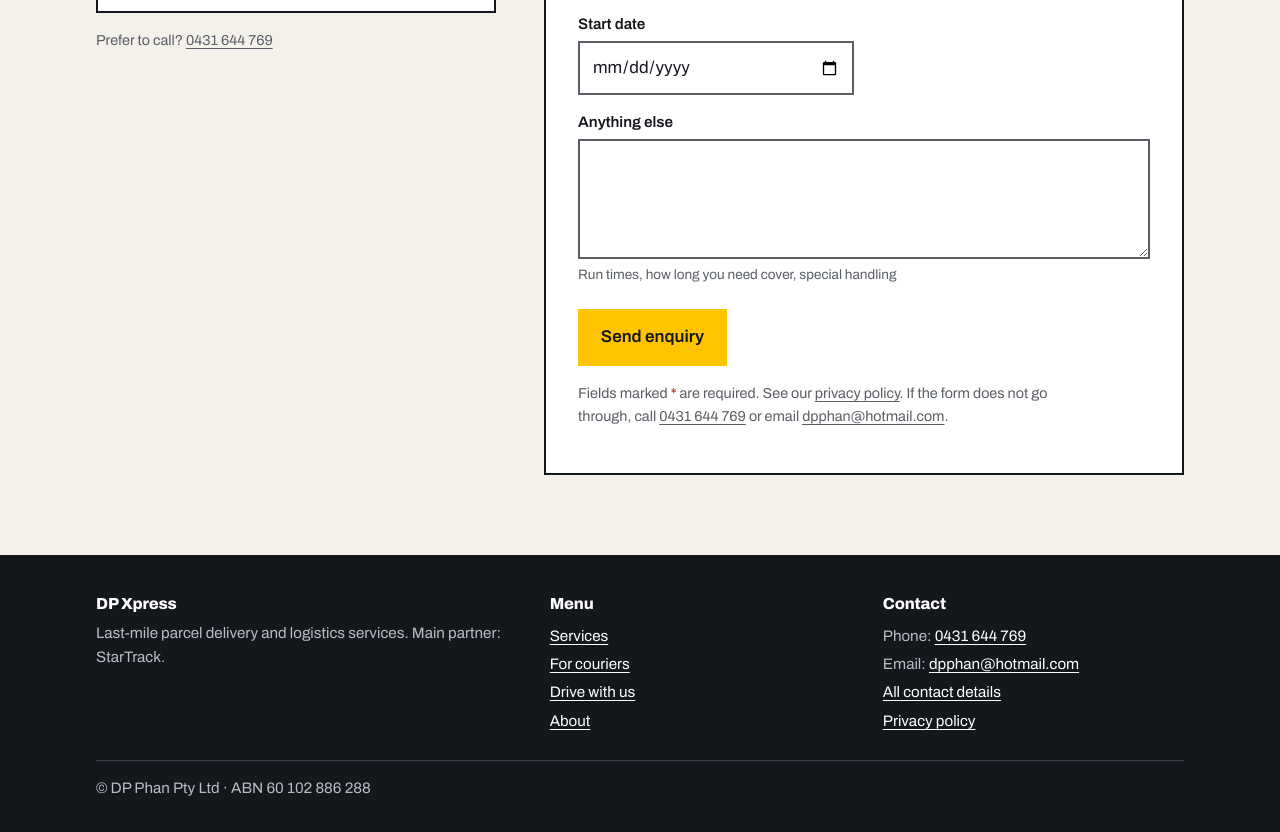
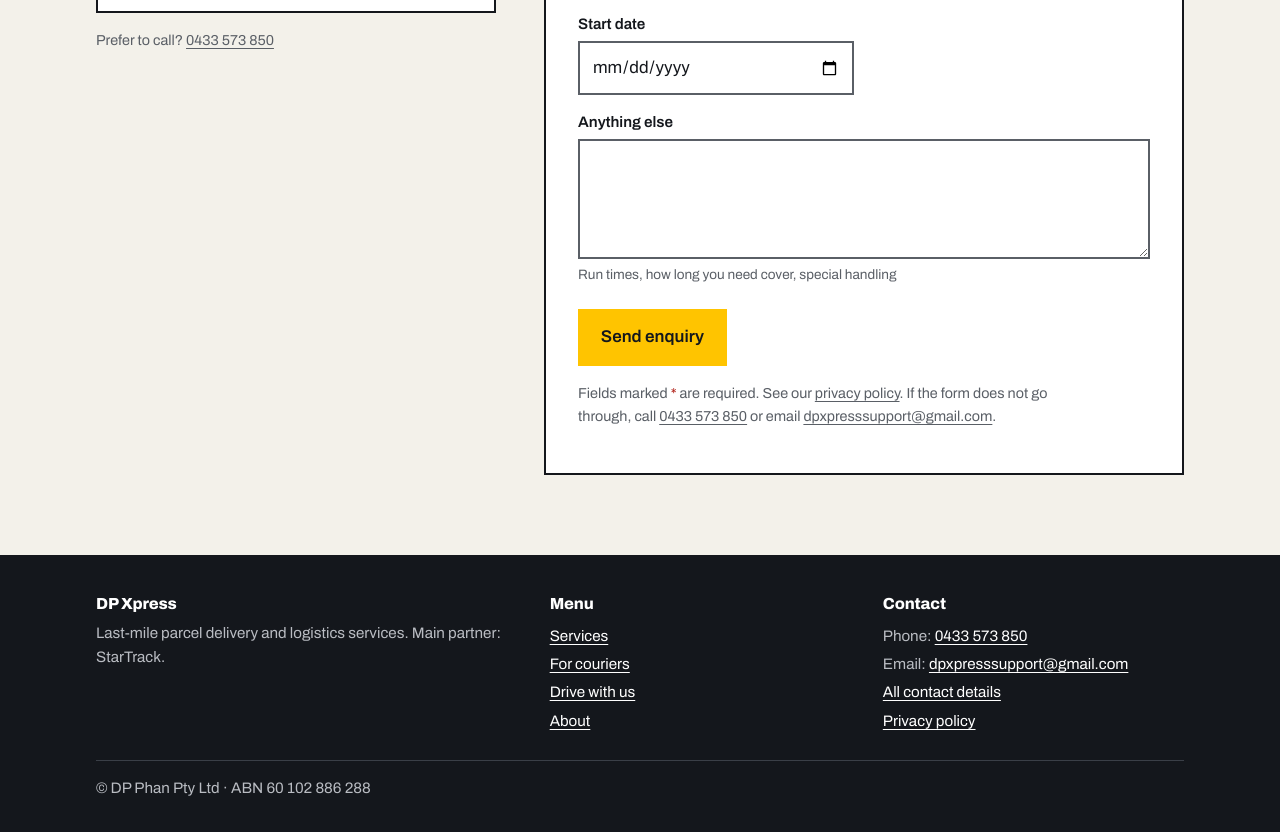
Before and after one commit to trananhb1/dpxpress, a plain HTML site: page docs/for-couriers.html in a window 1280 px wide. Shown: the part 1008-1840 px from the top of the page. Drawn offline with Linux system fonts and the light colour scheme.

Commit message:
Contact: office manager 0433 573 850, dpxpresssupport@gmail.com
Co-Authored-By: Claude Opus 5.5 <noreply@anthropic.com>
Claude-Session: https://claude.ai/code/session_01RETzMbxAtHqvzeCJCE8wrv

```diff
--- a/docs/for-couriers.html
+++ b/docs/for-couriers.html
@@ -46,7 +46,7 @@
             <div class="cell"><span class="num">02</span><h3>We check capacity</h3><p>We look at drivers and vehicles we can put on the work.</p></div>
             <div class="cell"><span class="num">03</span><h3>We agree the work</h3><p>Rates, start date and how the runs are handed over.</p></div>
           </div>
-          <p class="form-note">Prefer to call? <a href="tel:+61431644769">0431 644 769</a></p>
+          <p class="form-note">Prefer to call? <a href="tel:+61433573850">0433 573 850</a></p>
         </div>
 
         <form class="panel" method="post" action="/api/courier" data-fallback>
@@ -79,9 +79,9 @@
             </div>
           </fieldset>
           <div class="hp" aria-hidden="true"><label for="c-website">Leave this empty</label><input id="c-website" name="hp_check" type="text" tabindex="-1" autocomplete="off"></div>
-          <div class="form-fallback" role="alert" hidden><strong>Your form could not be sent online yet.</strong> Nothing you typed has been lost. Please call <a href="tel:+61431644769">0431 644 769</a> or email <a href="mailto:dpphan@hotmail.com">dpphan@hotmail.com</a> with these details.</div>
+          <div class="form-fallback" role="alert" hidden><strong>Your form could not be sent online yet.</strong> Nothing you typed has been lost. Please call <a href="tel:+61433573850">0433 573 850</a> or email <a href="mailto:dpxpresssupport@gmail.com">dpxpresssupport@gmail.com</a> with these details.</div>
           <button class="btn btn-signal" type="submit">Send enquiry</button>
-          <p class="form-note">Fields marked <span class="req">*</span> are required. See our <a href="/privacy.html">privacy policy</a>. If the form does not go through, call <a href="tel:+61431644769">0431 644 769</a> or email <a href="mailto:dpphan@hotmail.com">dpphan@hotmail.com</a>.</p>
+          <p class="form-note">Fields marked <span class="req">*</span> are required. See our <a href="/privacy.html">privacy policy</a>. If the form does not go through, call <a href="tel:+61433573850">0433 573 850</a> or email <a href="mailto:dpxpresssupport@gmail.com">dpxpresssupport@gmail.com</a>.</p>
         </form>
       </div>
     </section>
@@ -104,8 +104,8 @@
       <div>
         <h2>Contact</h2>
         <ul>
-          <li>Phone: <a href="tel:+61431644769">0431 644 769</a></li>
-          <li>Email: <a href="mailto:dpphan@hotmail.com">dpphan@hotmail.com</a></li>
+          <li>Phone: <a href="tel:+61433573850">0433 573 850</a></li>
+          <li>Email: <a href="mailto:dpxpresssupport@gmail.com">dpxpresssupport@gmail.com</a></li>
           <li><a href="/contact.html">All contact details</a></li>
           <li><a href="/privacy.html">Privacy policy</a></li>
         </ul>
```
Also changed, not shown: docs/about.html (+2 -2 lines), docs/contact.html (+4 -4 lines), docs/drive-with-us.html (+5 -5 lines), docs/index.html (+2 -2 lines), docs/privacy.html (+4 -4 lines), docs/services.html (+2 -2 lines), docs/thanks.html (+3 -3 lines), README.md.
